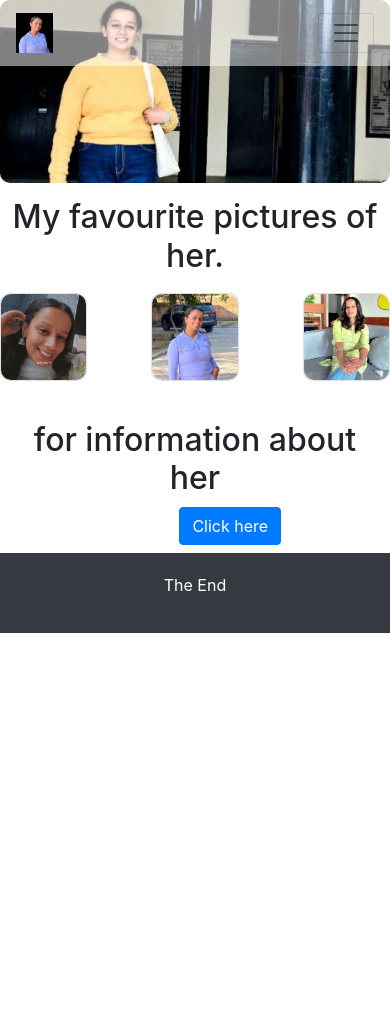
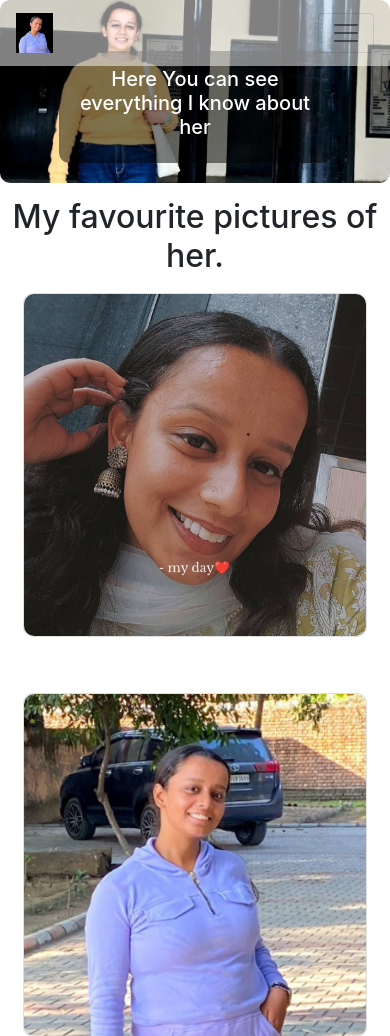
Before and after one commit to maninderuwu/dikshaa, a plain HTML site: page index.html in a window 390 px wide. Shown: the top 1036 px of the page. Before the commit the page ends 844 px from the top, so only its background shows below. Drawn offline with nearby package versions, Linux system fonts and the light colour scheme.

Commit message:
index.html

```diff
--- a/index.html
+++ b/index.html
@@ -22,14 +22,15 @@
     .card-container {
         display: flex;
         justify-content: center; /* Centers the cards horizontally */
-        gap: 4rem; /* Adds space between cards */
+        gap: 1rem; /* Adds space between cards */
+        flex-wrap: wrap; /* Ensures cards wrap to the next line if needed */
     }
     .card {
-        width: 18rem;
+        width: calc(33.33% - 2rem); /* Three cards per row with gap */
         border-radius: 10px; /* Adds rounded corners to the card */
         margin-bottom: 30px;
         margin-top: 10px;
-      }
+    }
     .card-img-top {
         border-radius: 10px; /* Adds rounded corners to the image */
     }
@@ -37,11 +38,25 @@
         max-width: 100%; /* Adjust size as needed */
         margin: auto;
         margin-bottom: 15px;
-
     }
     .carousel-inner img {
         width: 100%; /* Ensures images are responsive */
         border-radius: 10px; /* Adds rounded corners to the images */
+    }
+    .carousel-caption {
+        background-color: rgba(0, 0, 0, 0.5); /* Adds a background to improve readability */
+        padding: 1rem;
+        border-radius: 10px;
+    }
+    @media (max-width: 768px) {
+      .card {
+        width: calc(50% - 1rem); /* Two cards per row with gap */
+      }
+    }
+    @media (max-width: 576px) {
+      .card {
+        width: calc(100% - 1rem); /* One card per row with gap */
+      }
     }
   </style>
 </head>
@@ -76,30 +91,28 @@
     <div class="carousel-inner">
       <div class="carousel-item active">
         <img src="corousel1.jpg" class="d-block w-100" alt="...">
-        <div class="carousel-caption d-none d-md-block">
+        <div class="carousel-caption d-block">
           <h4>Welcome</h4>
           <h5>This whole thing is made for mere phool Diksha</h5>
         </div>
       </div>
       <div class="carousel-item">
         <img src="corosel2.jpg" class="d-block w-100" alt="...">
-        <div class="carousel-caption d-none d-md-block">
+        <div class="carousel-caption d-block">
           <h5>Here You can see everything I know about her</h5>
         </div>
       </div>
       <div class="carousel-item">
         <img src="corousel3.jpg" class="d-block w-100" alt="...">
-        <div class="carousel-caption d-none d-md-block">
+        <div class="carousel-caption d-block">
           <h5>Go explore</h5>
         </div>
       </div>
     </div>
   </div>
 
-  <h2 align="center">
-    My favourite pictures of her.
-  </h2>
-  <div class="card-container">
+  <h2 align="center">My favourite pictures of her.</h2>
+  <div class="container card-container">
     <div class="card">
       <img src="fav1.jpg" class="card-img-top" alt="...">
     </div>
@@ -111,7 +124,13 @@
     </div>
   </div>
 
-  <h2 align="center" style="margin: 10px;">for information about her <h3 class="btn btn-primary" style="margin-left: 46%;"><a href="about.html" style="color: white;">Click here</a></h3></h2>
+
+  <h2 align="center" style="margin: 10px;">
+    for information about her
+    <h3 class="btn btn-primary" style="margin-left: 46%;">
+      <a href="about.html" style="color: white;">Click here</a>
+    </h3>
+  </h2>
 
   <footer class="footer-custom">
     <div class="container">
```
